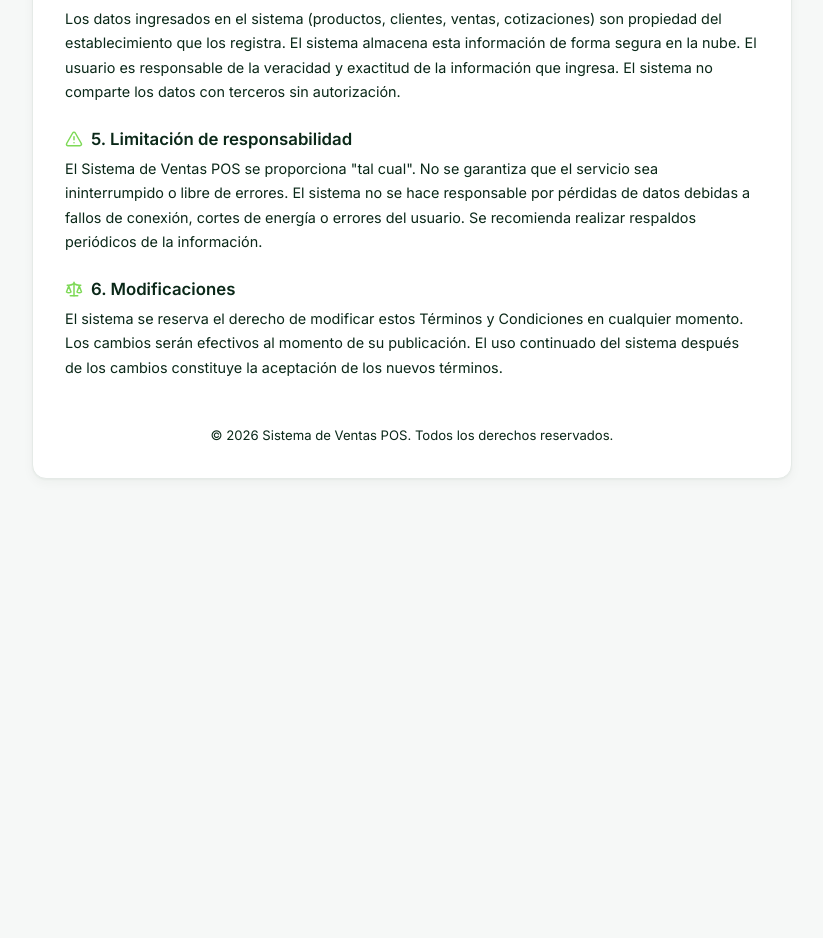
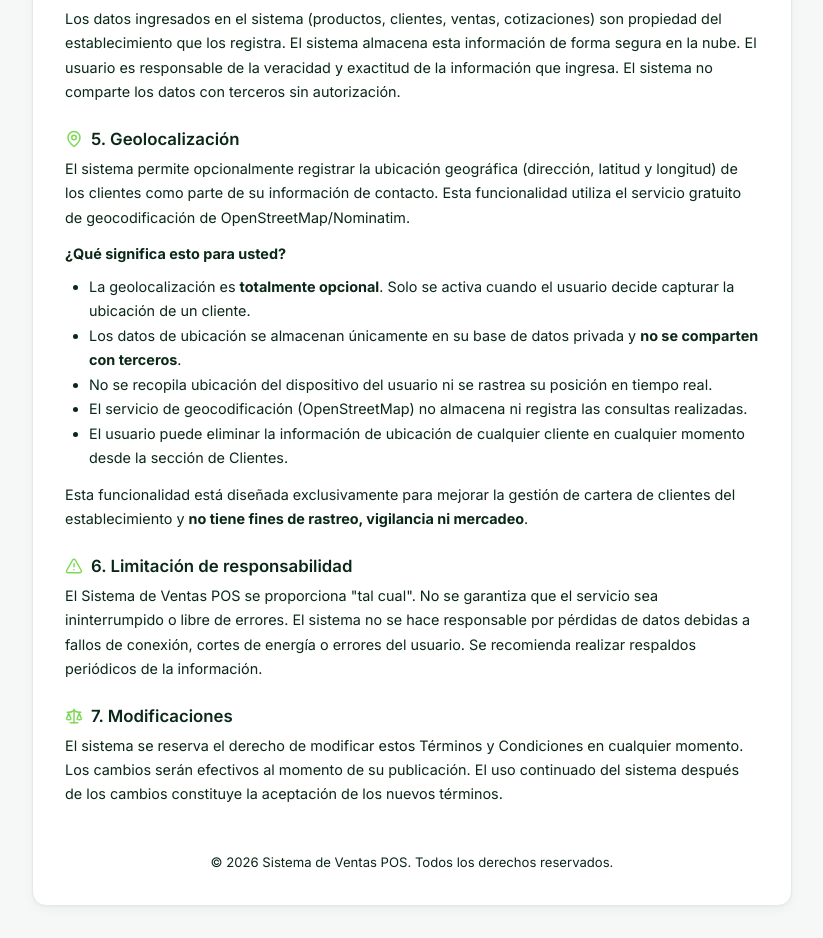
Before and after one commit to andrescuesta19/sistema-ventas-pos, a React (Vite) app in the folder frontend/: page /#/terminos in a window 1280 px wide. Shown: the part 600-1538 px from the top of the page, without its empty margins (228-1051 px from the left). Before the commit the page ends 1111 px from the top, so only its background shows below. Built offline with nearby package versions, Linux system fonts and the light colour scheme.

Commit message:
feat: cambios v2.1.1 (auto-commit prebuild)\n\n5 archivos modificados:\n  - backend/frontend-version.json\n  - backend/package.json\n  - frontend/dist/index.html\n  - frontend/package.json\n  - frontend/src/pages/Terminos.jsx\n\nGenerado automáticamente antes del build.

```diff
--- a/frontend/package.json
+++ b/frontend/package.json
@@ -1,7 +1,7 @@
 {
   "name": "sistema-ventas-pos",
   "private": true,
-  "version": "2.1.0",
+  "version": "2.1.1",
   "type": "module",
   "main": "electron.cjs",
   "author": "Andrés Cuesta",
--- a/frontend/src/pages/Terminos.jsx
+++ b/frontend/src/pages/Terminos.jsx
@@ -1,5 +1,5 @@
 import { Link } from "react-router-dom";
-import { ArrowLeft, ShieldCheck, FileText, Scale, Lock, Database, AlertTriangle } from "lucide-react";
+import { ArrowLeft, ShieldCheck, FileText, Scale, Lock, Database, AlertTriangle, MapPin } from "lucide-react";
 
 const Terminos = () => {
   const sectionStyle = { marginBottom: "1.5rem" };
@@ -20,7 +20,7 @@ const Terminos = () => {
             </div>
             <div>
               <h1 style={{ margin: 0, fontSize: "1.4rem", fontWeight: 700 }}>Términos y Condiciones</h1>
-              <p style={{ margin: 0, fontSize: "0.82rem", color: "var(--text-light)" }}>Sistema de Ventas POS · Última actualización: 20 de agosto de 2026</p>
+              <p style={{ margin: 0, fontSize: "0.82rem", color: "var(--text-light)" }}>Sistema de Ventas POS · Última actualización: 14 de septiembre de 2026</p>
             </div>
           </div>
 
@@ -60,7 +60,30 @@ const Terminos = () => {
           </div>
 
           <div style={sectionStyle}>
-            <h2 style={h2Style}><AlertTriangle size={18} color="#7ed957" /> 5. Limitación de responsabilidad</h2>
+            <h2 style={h2Style}><MapPin size={18} color="#7ed957" /> 5. Geolocalización</h2>
+            <p style={pStyle}>
+              El sistema permite opcionalmente registrar la ubicación geográfica (dirección, latitud y longitud) de los clientes
+              como parte de su información de contacto. Esta funcionalidad utiliza el servicio gratuito de geocodificación
+              de OpenStreetMap/Nominatim.
+            </p>
+            <p style={{ ...pStyle, marginTop: "0.75rem" }}>
+              <strong>¿Qué significa esto para usted?</strong>
+            </p>
+            <ul style={{ ...pStyle, paddingLeft: "1.5rem", marginTop: "0.5rem" }}>
+              <li>La geolocalización es <strong>totalmente opcional</strong>. Solo se activa cuando el usuario decide capturar la ubicación de un cliente.</li>
+              <li>Los datos de ubicación se almacenan únicamente en su base de datos privada y <strong>no se comparten con terceros</strong>.</li>
+              <li>No se recopila ubicación del dispositivo del usuario ni se rastrea su posición en tiempo real.</li>
+              <li>El servicio de geocodificación (OpenStreetMap) no almacena ni registra las consultas realizadas.</li>
+              <li>El usuario puede eliminar la información de ubicación de cualquier cliente en cualquier momento desde la sección de Clientes.</li>
+            </ul>
+            <p style={{ ...pStyle, marginTop: "0.75rem" }}>
+              Esta funcionalidad está diseñada exclusivamente para mejorar la gestión de cartera de clientes del establecimiento
+              y <strong>no tiene fines de rastreo, vigilancia ni mercadeo</strong>.
+            </p>
+          </div>
+
+          <div style={sectionStyle}>
+            <h2 style={h2Style}><AlertTriangle size={18} color="#7ed957" /> 6. Limitación de responsabilidad</h2>
             <p style={pStyle}>
               El Sistema de Ventas POS se proporciona "tal cual". No se garantiza que el servicio sea ininterrumpido o libre de errores.
               El sistema no se hace responsable por pérdidas de datos debidas a fallos de conexión, cortes de energía o errores del usuario.
@@ -69,7 +92,7 @@ const Terminos = () => {
           </div>
 
           <div style={sectionStyle}>
-            <h2 style={h2Style}><Scale size={18} color="#7ed957" /> 6. Modificaciones</h2>
+            <h2 style={h2Style}><Scale size={18} color="#7ed957" /> 7. Modificaciones</h2>
             <p style={pStyle}>
               El sistema se reserva el derecho de modificar estos Términos y Condiciones en cualquier momento.
               Los cambios serán efectivos al momento de su publicación. El uso continuado del sistema después de los cambios
```
Also changed, not shown: 3 other files (tests, documents, lock files or other folders).
